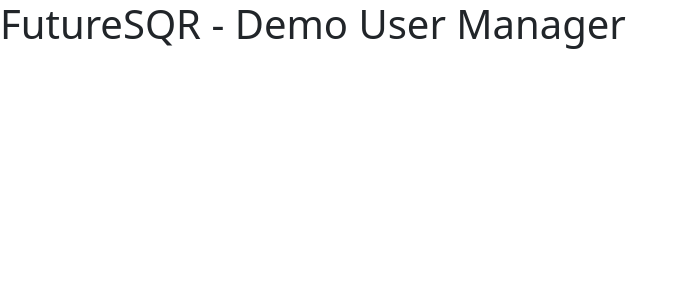
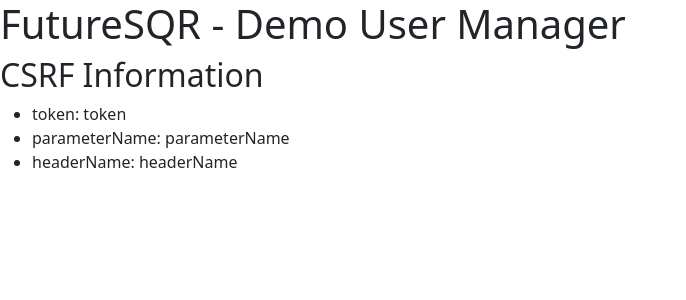
Before and after one commit to rbreunung/FutureSQR-DemoUserManager, an Angular app: page / in a window 1280 px wide. Shown: the top 300 px of the page, without its empty margins (0-686 px from the left). Built offline with nearby package versions, Linux system fonts and the light colour scheme.

Commit message:
CSRF component and data object

```diff
--- a/src/app/app.component.html
+++ b/src/app/app.component.html
@@ -1 +1,3 @@
 <h1>{{title}}</h1>
+
+<app-csrf-information></app-csrf-information>
--- a/src/app/app.module.ts
+++ b/src/app/app.module.ts
@@ -2,10 +2,12 @@
 import { BrowserModule } from '@angular/platform-browser';
 
 import { AppComponent } from './app.component';
+import { CsrfInformationComponent } from './csrf-information/csrf-information.component';
 
 @NgModule({
   declarations: [
-    AppComponent
+    AppComponent,
+    CsrfInformationComponent
   ],
   imports: [
     BrowserModule
--- /dev/null
+++ b/src/app/csrf-information/csrf-information.component.html
@@ -0,0 +1,6 @@
+<h2>CSRF Information</h2>
+<ul>
+    <li>token: {{csrfToken?.token}}</li>
+    <li>parameterName: {{csrfToken?.parameterName}}</li>
+    <li>headerName: {{csrfToken?.headerName}}</li>
+</ul>
--- /dev/null
+++ b/src/app/csrf-information/csrf-information.component.ts
@@ -0,0 +1,19 @@
+import { Component, OnInit } from '@angular/core';
+import { CsrfToken } from '../csrf';
+
+@Component({
+  selector: 'app-csrf-information',
+  templateUrl: './csrf-information.component.html',
+  styleUrls: ['./csrf-information.component.css']
+})
+export class CsrfInformationComponent implements OnInit {
+
+  csrfToken: CsrfToken | null = null;
+
+  constructor() { }
+
+  ngOnInit(): void {
+    this.csrfToken = { token: "token", parameterName: "parameterName", headerName: "headerName" };
+  }
+
+}
--- /dev/null
+++ b/src/app/csrf.ts
@@ -0,0 +1,5 @@
+export interface CsrfToken {
+    token: string;
+    parameterName: string;
+    headerName: string;
+}
```
Also changed, not shown: src/app/csrf-information/csrf-information.component.css (added), 1 other file (tests, documents, lock files or other folders).
